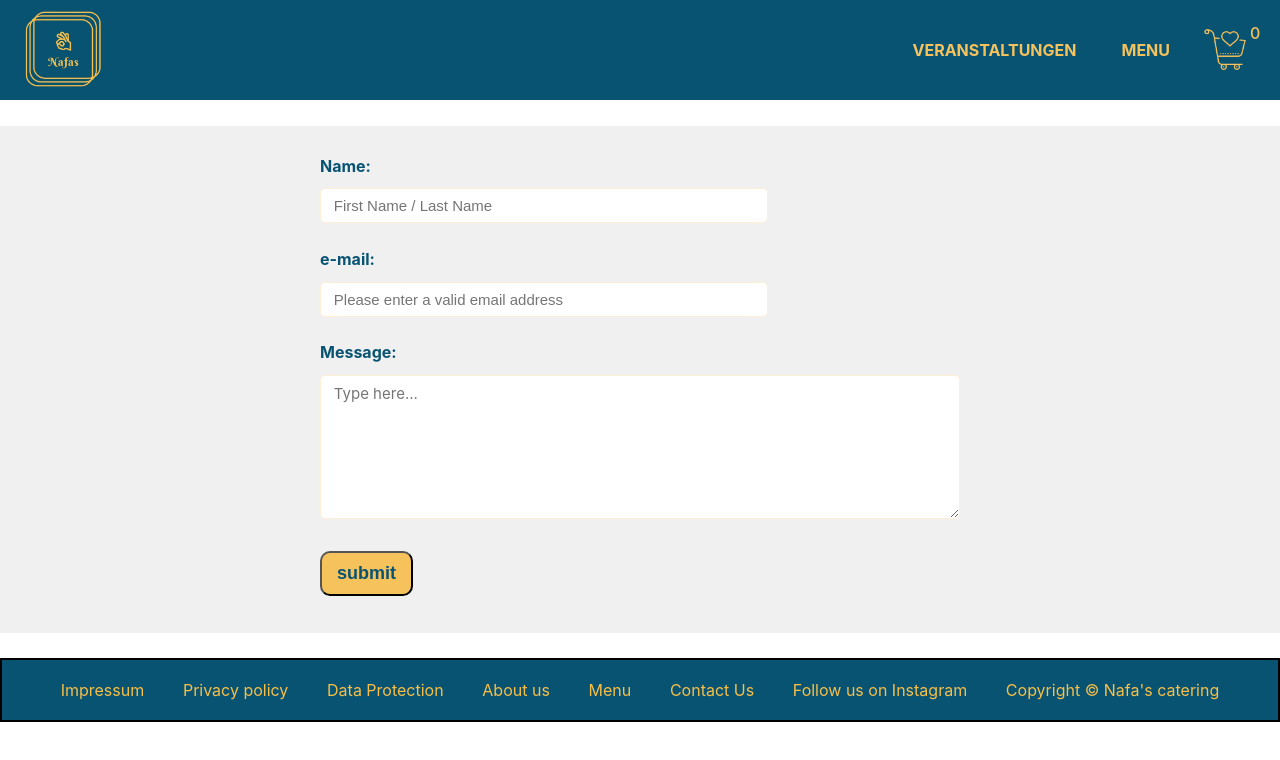
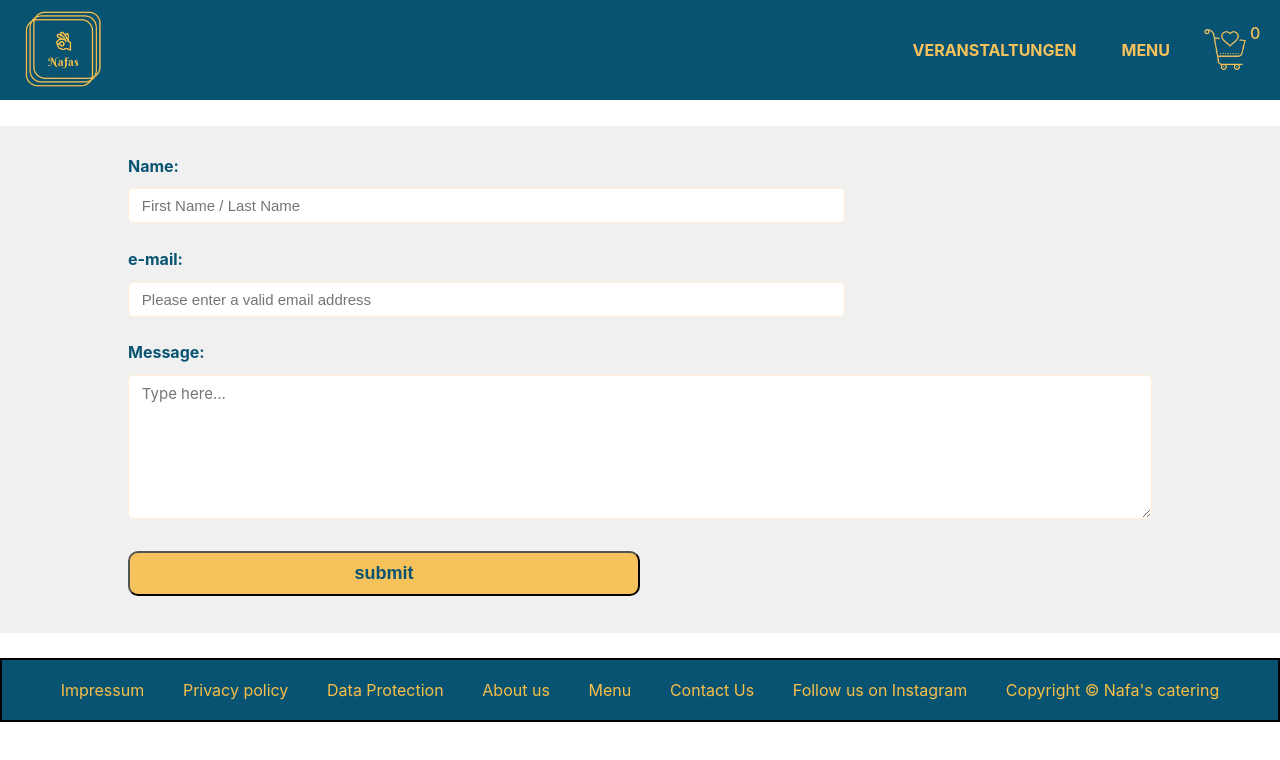
Before and after one commit to kimamov/berlin-catering-app-redilab-spring2023, a Next.js app: page /contactus in a window 1280 px wide. Shown: the top 760 px of the page. Built offline with nearby package versions, Linux system fonts and the light colour scheme.

Commit message:
responsive cart added/function to check item exist added

```diff
--- a/package.json
+++ b/package.json
@@ -10,9 +10,9 @@
     "static": "next build && next export"
   },
   "dependencies": {
-    "next": "13.3.0",
-    "react": "18.2.0",
-    "react-dom": "18.2.0",
+    "next": "^13.4.19",
+    "react": "^18.2.0",
+    "react-dom": "^18.2.0",
     "sharp": "^0.32.5"
   }
 }
--- a/src/components/Cart/CartItem.jsx
+++ b/src/components/Cart/CartItem.jsx
@@ -1,26 +1,37 @@
-import React, { useContext, useState } from 'react';
-import styles from './CartItem.module.css'
+import React, { useContext, useState, useEffect } from 'react';
+import styles from './CartItem.module.css';
 import { CartContext } from '@/context/CartContext';
 import Image from 'next/image';
 import trashIcon from '../../assets/trash-can-regular.svg';
 
 const CartItem = ({ cartItems }) => {
-  const { removeFromCart, decreaseItem, increaseItem } = useContext(CartContext);
+  const { removeFromCart, decreaseItem, increaseItem, items } = useContext(CartContext);
 
   const handleDelete = () => removeFromCart(cartItems.id);
 
-  const[q, setQ] = useState(cartItems.quantity);
+  const [q, setQ] = useState(cartItems.quantity);
+
+  useEffect(() => {
+    // Update the quantity in local storage whenever it changes
+    const updatedItems = items.map((item) =>
+      item.id === cartItems.id ? { ...item, quantity: q } : item
+    );
+    localStorage.setItem('cart', (updatedItems));
+  }, [q, cartItems.id, items]);
+
   const handleDecrease = () => {
-    setQ(prev => prev - 1)
-      if (q > 1)
-      { decreaseItem(cartItems.id) }
-      else
-      { removeFromCart(cartItems.id) }
-    };
+    setQ((prev) => prev - 1);
+    if (q > 1) {
+      decreaseItem(cartItems.id);
+    } else {
+      removeFromCart(cartItems.id);
+    }
+  };
+
   const handleIncrease = () => {
-      setQ(prev => prev + 1);
-      increaseItem(cartItems.id);
-    };
+    setQ((prev) => prev + 1);
+    increaseItem(cartItems.id);
+  };
 
   return (
     <li className={styles.itemContainer}>
@@ -31,12 +42,22 @@ const CartItem = ({ cartItems }) => {
         <span className={styles.title}>{cartItems.title}</span>
         {/* <h4 className={styles.price}>{cartItems.price}€</h4> */}
         <div className={styles.quantityContainer}>
-          <button className={styles.decreaseBtn} onClick={handleDecrease}>-</button>
+          <button className={styles.decreaseBtn} onClick={handleDecrease}>
+            -
+          </button>
           <span className={styles.quantity}>{q}</span>
-          <button className={styles.increaseBtn} onClick={handleIncrease}>+</button>
+          <button className={styles.increaseBtn} onClick={handleIncrease}>
+            +
+          </button>
         </div>
         <div className={styles.delContainer}>
-          <Image className={styles.deleteBtn} src={trashIcon} alt='delBtn' width={15} onClick={handleDelete} />
+          <Image
+            className={styles.deleteBtn}
+            src={trashIcon}
+            alt="delBtn"
+            width={15}
+            onClick={handleDelete}
+          />
           {/* <button className={styles.deleteBtn} onClick={handleDelete}>Entfernen</button> */}
         </div>
       </div>
--- a/src/components/Cart/CartItem.module.css
+++ b/src/components/Cart/CartItem.module.css
@@ -1,8 +1,8 @@
 .cartItem {
   display: flex;
   justify-content: space-between;
-  margin: 20px auto;
-  padding: 1rem 1rem 1rem 1rem;
+
+
   background-color: white;
   border-radius: 10px;
   border: 0.05rem solid #f6c25c;
@@ -79,3 +79,18 @@
 .deleteBtn:hover {
   filter: sepia(60%);
 }
+
+@media screen and (max-width:480px) {
+
+  .cartItem{
+    display: grid;
+    grid-template-columns: 1fr 1fr ;
+
+  }
+  .itemContainer{
+    width: 100%;
+    display: flex;
+
+  }
+
+}
--- a/src/components/ClientContactInfo.jsx
+++ b/src/components/ClientContactInfo.jsx
@@ -46,7 +46,7 @@ export default function ClientContactInfo() {
           onChange={handleEmail}
         />
 
-        <input className={styles.btnSubmit} type="submit" value="Submit" />
+        <button  className={styles.btnSubmit} type="submit" value="Submit" >submit</button>
       </form>
     </div>
   }
--- a/src/components/ClientContactInfo.module.css
+++ b/src/components/ClientContactInfo.module.css
@@ -37,7 +37,7 @@
   text-transform: capitalize;
   border-radius: 10px;
   border: 1px solid #085372;
-  width: 30%;
+  width: 100%;
   cursor: pointer;
 }
 
--- a/src/components/Info/contactForm.module.css
+++ b/src/components/Info/contactForm.module.css
@@ -38,8 +38,7 @@
 }
 
 .submit {
-  bottom: 20px;
-  left: 40px;
+  width: 50%;
   padding: 10px 15px;
   font-size: 18px;
   font-weight: 700;
@@ -56,8 +55,11 @@
   color: #f6c25c;
 }
 
-@media screen and (min-width:800px) {
+@media screen and (max-width:800px) {
   .contactForm {
-    max-width: 50vw;
+    width: 100%;
+  }
+  .submit{
+      width: 300px;
   }
 }
--- a/src/components/layout/footer.module.css
+++ b/src/components/layout/footer.module.css
@@ -3,6 +3,7 @@
     bottom:0;
     left:0; */
     width:100%;
+    height: 100%;
     padding: 20px;
     border: 2px solid black;
     background-color: #085372;
@@ -27,5 +28,8 @@
     .pages li{
         margin-bottom:10px;
     }
+    .mainfooter{
+      width: 100%;
+    }
 
   }
--- a/src/context/CartContext.js
+++ b/src/context/CartContext.js
@@ -1,115 +1,117 @@
-import { createContext, useReducer } from 'react';
-export const CartContext=createContext({items:[],count:0,totalPrice:0});
+import { createContext, useReducer } from "react";
+export const CartContext = createContext({
+  items: [],
+  count: 0,
+  totalPrice: 0,
+});
 //CartContext takes an array of items as the default value.
-export const CartProvider=({children})=>{
-    const[state,dispatch]=useReducer(Reducer,{items:[],count:0,totalPrice:0,});
-    const SumOfItems=(cartitems)=>{
-        let sum=cartitems.reduce((total,product)=>total+product.quantity,0);
-        console.log("state.count"+state.count);
+export const CartProvider = ({ children }) => {
+  const [state, dispatch] = useReducer(Reducer, {
+    items: [],
+    count: 0,
+    totalPrice: 0,
+  });
+  const SumOfItems = (cartitems) => {
+    let sum = cartitems.reduce((total, product) => total + product.quantity, 0);
+    console.log("state.count" + state.count);
     return sum;
-    }
+  };
 
   //addToCart function appends the new product to the existing products and returns the updated products in the payload object of the dispatch function.
-    const addToCart=(product)=>{
+  const addToCart = (product) => {
     console.log(product);
-        const updatedCart=[...state.items,product];
-        dispatch(
-            {
-                type:"ADD",
-                payload:{
-                    items:updatedCart,
-                    sum:SumOfItems(updatedCart)
-                }
-            }
-        )
+    const existingProduct = state.items.find((item) => item.id === product.id);
+    if (!existingProduct) {
+      const updatedCart = [...state.items, product];
+      dispatch({
+        type: "ADD",
+        payload: {
+          items: updatedCart,
+          sum: SumOfItems(updatedCart),
+        },
+      });
       console.log(state.items);
     }
-    const removeFromCart=(id)=>{
-        const updatedCart=state.items.filter(
-            (currentProduct)=>currentProduct.id!==id
+  };
+
+  const removeFromCart = (id) => {
+    const updatedCart = state.items.filter(
+      (currentProduct) => currentProduct.id !== id
     );
-        dispatch(
-            {
-                type:"DEL",
-                payload:{
-                    items:updatedCart,
-                    sum:SumOfItems(updatedCart)
-                }
-            }
-        )
-    }
-    const increaseItem=(id,value)=>{
-        (state.items.find(currentProduct=>currentProduct.id==id)).quantity++;
-       dispatch(
-        {
-            type:"INCREASE",
-            payload:{
-                items:state.items,
-                sum: SumOfItems(state.items)
-            }
-        }
+    dispatch({
+      type: "DEL",
+      payload: {
+        items: updatedCart,
+        sum: SumOfItems(updatedCart),
+      },
+    });
+  };
+  const increaseItem = (id, value) => {
+    state.items.find((currentProduct) => currentProduct.id == id).quantity++;
+    dispatch({
+      type: "INCREASE",
+      payload: {
+        items: state.items,
+        sum: SumOfItems(state.items),
+      },
+    });
+  };
+  const decreaseItem = (id, value) => {
+    state.items.find((currentProduct) => currentProduct.id == id).quantity--;
 
-       )
-    }
-    const decreaseItem=(id,value)=>{
-        state.items.find(currentProduct=>currentProduct.id==id).quantity--;
-
-       dispatch(
-        {
-            type:"DECREASE",
-            payload:{
-                items:state.items,
-                sum:SumOfItems(state.items)
-            }
-        }
-       )
-    }
-    const value={
-        items:state.items,
+    dispatch({
+      type: "DECREASE",
+      payload: {
+        items: state.items,
+        sum: SumOfItems(state.items),
+      },
+    });
+  };
+  const value = {
+    items: state.items,
     addToCart,
     removeFromCart,
     increaseItem,
     decreaseItem,
     SumOfItems,
-        count:state.count
-    }
-    return <CartContext.Provider value={value}>{children}</CartContext.Provider>
-}
-const Reducer=(state,action)=>{
-    const{type,payload}=action;
-    switch(type){
+    count: state.count,
+  };
+  return <CartContext.Provider value={value}>{children}</CartContext.Provider>;
+};
+const Reducer = (state, action) => {
+  const { type, payload } = action;
+  switch (type) {
     case "ADD":
-                return{
+      return {
         ...state,
-                    items:payload.items,
-                    count:payload.sum
+        items: payload.items,
+        count: payload.sum,
       };
     case "DEL":
-            return{
+      return {
         ...state,
-                items:payload.items,
-                count:payload.sum
+        items: payload.items,
+        count: payload.sum,
       };
     case "INCREASE":
-                 console.log("increase"+payload.sum);
+      console.log("increase" + payload.sum);
       console.log({
         ...state,
-                    items:payload.items,
-                    count:payload.sum
-                })
-                return{
+        items: payload.items,
+        count: payload.sum,
+      });
+      return {
         ...state,
-                    items:payload.items,
-                    count:payload.sum
+        items: payload.items,
+        count: payload.sum,
       };
     case "DECREASE":
-                return{
+      return {
         ...state,
-                    items:payload.items,
-                    count:payload.sum
+        items: payload.items,
+        count: payload.sum,
       };
     default:
       throw new Error("Error case");
   }
-
-}
+};
```
Also changed, not shown: 1 other file (tests, documents, lock files or other folders). Lines whose indentation alone changed are shown as unchanged.
